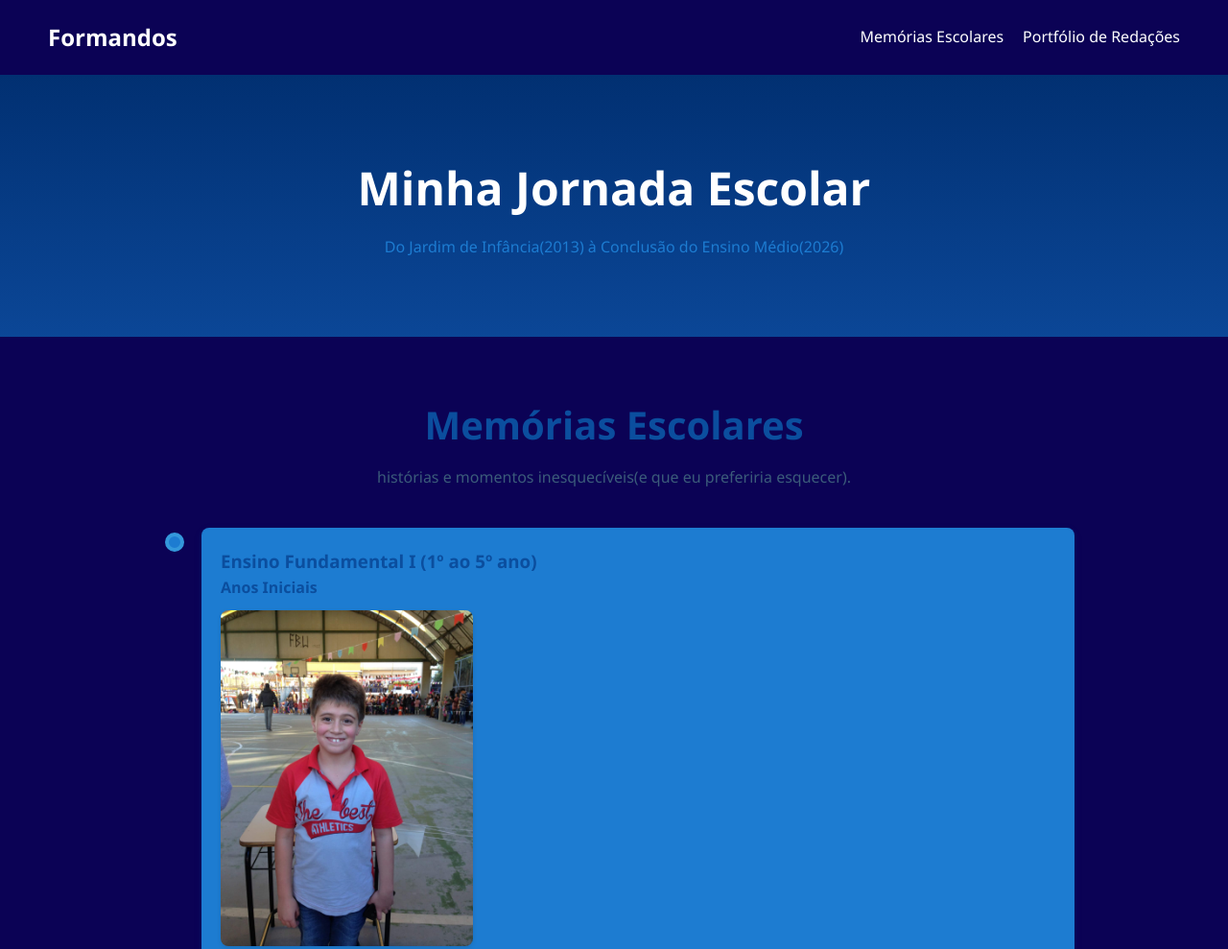
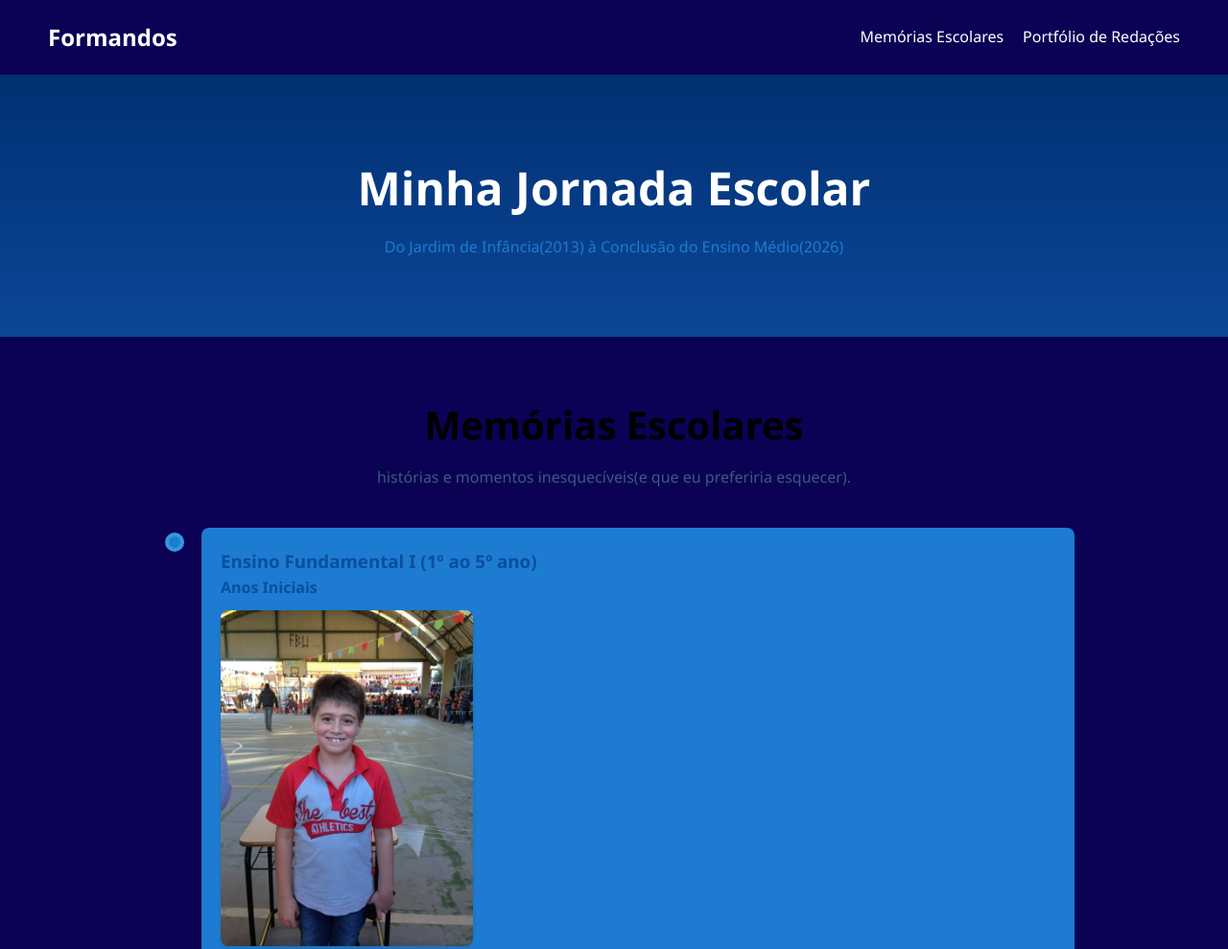
Before and after one commit to ArthurN-RDB/fim, a plain HTML site: page index.html in a window 1280 px wide. Shown: the top 989 px of the page at 96% size. Drawn offline with Linux system fonts and the light colour scheme.

Commit message:
cor 2005

```diff
--- a/style.css
+++ b/style.css
@@ -89,7 +89,7 @@ nav .nav-links a:hover {
 
 h2 {
     text-align: center;
-    color: var(--primary-color);
+    color: var(#a6d6ed);
     font-size: 2.5rem;
     margin-bottom: 10px;
 }
```
